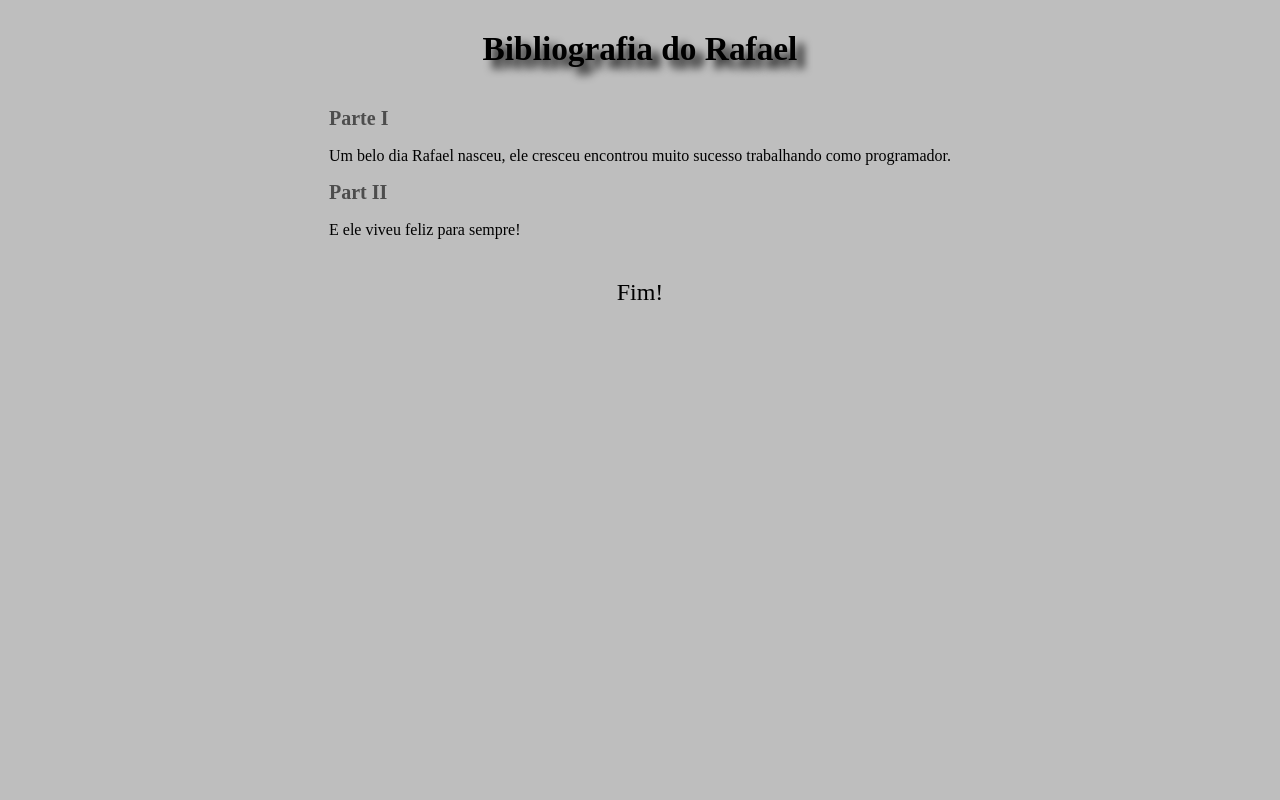
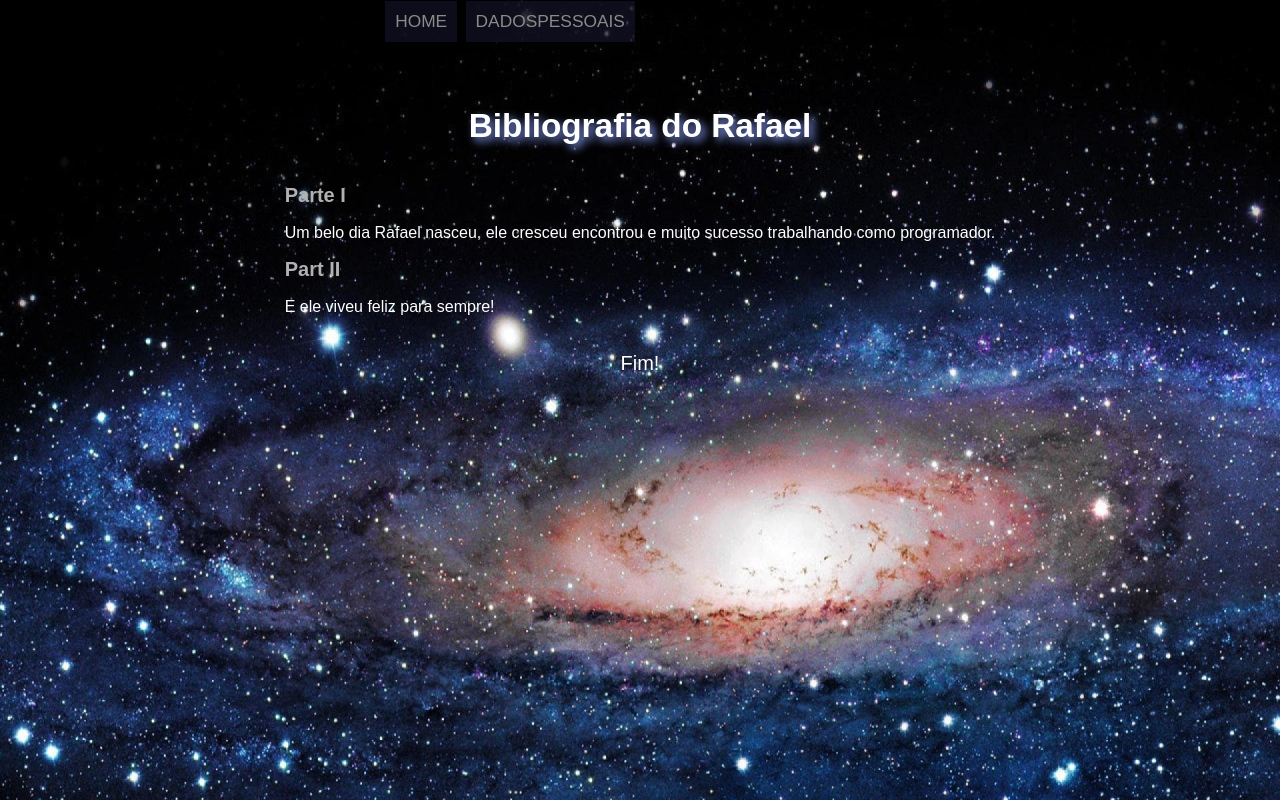
Before and after one commit to Rafael-Fel/Site1, a plain HTML site: page index.html in a window 1280 px wide. Drawn offline with Linux system fonts and the light colour scheme.

Commit message:
Mudança no site, adição da pagina dados.

```diff
--- /dev/null
+++ b/_CSS/estilodados.css
@@ -0,0 +1,84 @@
+body {
+    font-family: sans-serif;
+    display: grid;
+    place-items: center;
+    background-image: url("_imagens/background.jpg");
+}
+
+table{
+    color: white;
+    background-color: rgba(0, 0, 0, 0.5);
+    margin: 6% auto auto auto;
+    width: 50%;
+    display: grid;
+    place-items: center;
+    padding: 20px;
+    border: 2px solid rgba(73, 73, 73, 0.5) ;
+    text-shadow: 1pt 1pt 3pt rgba(85, 88, 250, 0.5);
+    box-shadow: 6pt 6pt 6pt rgba(91, 131, 206, 0.5) ;
+
+}
+
+td, tr {
+    border: 2px solid rgb(95, 95, 95) ;
+    padding: 2px;
+    text-align: center;
+    transition: .6s;
+}
+
+tr:hover {
+    color: yellow;
+    background-color: rgba(150, 138, 255, 0.2);
+}
+
+td.obs {
+    text-align: justify;
+}
+
+
+a.voltar {
+    text-decoration: none;
+    color: rgba(0, 0, 0, 0.7);
+    font-size: 20pt;
+    font-weight: bolder;
+    margin-top: 30px;
+    transition: .6s;
+}
+a.voltar:hover {
+    color: rgba(252, 255, 97, 0.8);
+    font-size: 30pt;
+    text-shadow: 3pt 3pt 3pt rgba(0, 0, 0, 0.8);
+}
+
+nav.menu {
+    display: inline-block;
+}
+
+nav.menu ul {
+    list-style: none;
+    text-transform: uppercase;
+    position: relative;
+    top: -25px;
+    left: -150px;
+}
+nav.menu li{
+    font-size: 13pt;
+    display: inline-block;
+    background-color: rgba(122, 122, 255, 0.1);
+    padding: 10px;
+    margin: 2px;
+    transition:all 0.6s;
+}
+nav.menu li:hover {
+    font-size: 19pt;
+    background-color: rgba(226, 255, 119, 0.1);
+    text-shadow: 6px 6px 5px black;
+}
+nav.menu a {
+    color: rgb(139, 139, 139);
+    text-decoration: none;
+    transition: all 0.6s;
+}
+nav.menu a:hover {
+    color: white;
+}
--- a/_CSS/mystyle.css
+++ b/_CSS/mystyle.css
@@ -1,17 +1,19 @@
 Body {
+    font-family: sans-serif;
+    color: white;
     display: grid;
     place-items: center;
-    background-color: rgb(190, 190, 190);
+    background-image: url("_imagens/background.jpg");
 }
 h1 {
     font-size: 25pt;
     font-weight: bold;
-    text-shadow: 6pt 6pt 6pt;
-    color: black;
+    text-shadow: 3pt 3pt 6pt rgb(135, 156, 247);
+    color: rgb(255, 255, 255);
 }
 h2 {
     font-size: 15pt;
-    color:rgb(77, 77, 77)
+    color: rgb(177, 177, 177);
 }
 p {
     font-size: 12pt ;
@@ -19,21 +21,55 @@ p {
 }
 p:hover {
     font-size: 25pt;
-    text-shadow: 6pt 6pt 6pt black;
-    color: rgb(27, 27, 27);
+    text-shadow: 6pt 6pt 6pt rgb(79, 86, 185);
+    color: rgb(216, 255, 77);
 }
 
 p.Fim {
-    font-size: 18pt;
+    font-size: 15pt;
     transition: 1s;
 }
 p.Fim:hover {
     font-weight: bolder;
-    font-size: 25pt;
-    text-shadow: 3pt 6pt 6pt black;
+    font-size: 20pt;
+    text-shadow: 3pt 6pt 6pt rgb(110, 109, 212);
     color: yellow;
 }
 
 div.div1 {
+    max-width: 800px;
     place-items: right;
 }
+
+nav.menu {
+    display: inline-block;
+}
+
+nav.menu ul {
+    list-style: none;
+    text-transform: uppercase;
+    position: relative;
+    top: -25px;
+    left: -150px;
+}
+nav.menu li{
+    font-size: 13pt;
+    display: inline-block;
+    background-color: rgba(122, 122, 255, 0.1);
+    padding: 10px;
+    margin: 2px;
+    transition:all 0.6s;
+}
+nav.menu li:hover {
+    font-size: 19pt;
+    background-color: rgba(226, 255, 119, 0.1);
+    text-shadow: 6px 6px 5px black;
+}
+nav.menu a {
+    color: rgb(139, 139, 139);
+    text-decoration: none;
+    transition: all 0.6s;
+}
+nav.menu a:hover {
+    color: white;
+}
--- a/index.html
+++ b/index.html
@@ -8,11 +8,16 @@
     <title>Rafael</title>
 </head>
 <body>
-
+    <nav class="menu">
+        <ul>
+            <a href="index.html"><li>Home</li></a>
+            <a href="dados.html"><li>DadosPessoais</li></a>
+        </ul>
+    </nav>
     <h1>Bibliografia do Rafael</h1>
     <div class ="div1">
         <h2>Parte I</h2>
-            <p>Um belo dia Rafael nasceu, ele cresceu encontrou muito sucesso trabalhando como programador.</p>
+            <p>Um belo dia Rafael nasceu, ele cresceu encontrou e muito sucesso trabalhando como programador.</p>
         <h2>Part II</h2>
             <p>E ele viveu feliz para sempre!</p>
     </div>
```
Also changed, not shown: dados.html (added, +40 -0 lines), _CSS/_imagens/background.jpg (added).
